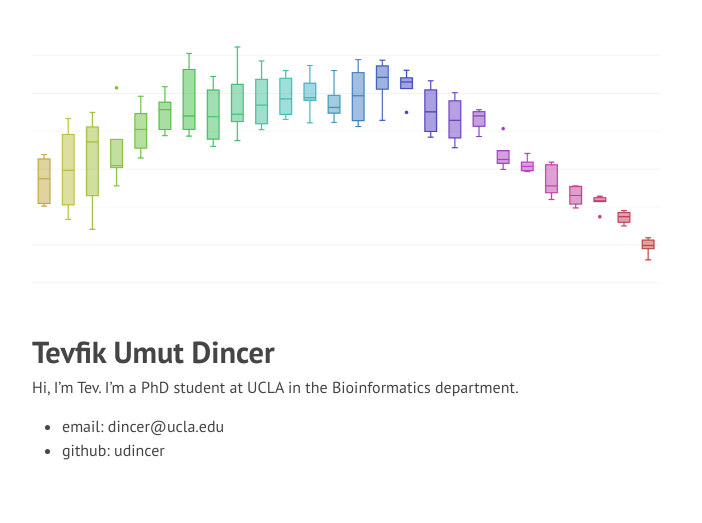
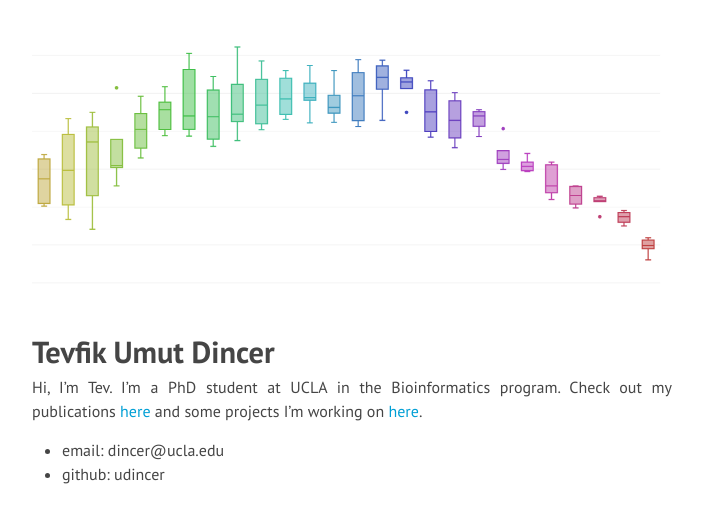
Before and after one commit to udincer/udincer.github.io, a Jekyll site: the page built from index.md, in a window 1280 px wide. Shown: the top 523 px of the page, without its empty margins (288-990 px from the left). Built offline with Jekyll 4.4.1, drawn with Linux system fonts in a browser that asks for light colours; nearby versions of some CDN libraries; Markdown is read by kramdown in place of the engine named in the settings.

Commit message:
added links to pubs and github

```diff
--- a/index.md
+++ b/index.md
@@ -6,7 +6,7 @@ layout: default
 
 # Tevfik Umut Dincer
 
-Hi, I'm Tev. I'm a PhD student at UCLA in the Bioinformatics department.
+Hi, I'm Tev. I'm a PhD student at UCLA in the Bioinformatics program. Check out my publications [here](http://www.ncbi.nlm.nih.gov/pubmed/?term=umut+dincer) and some projects I'm working on [here](https://github.com/udincer).
 
 - email: <span style="unicode-bidi:bidi-override; direction: rtl;"> ude.alcu<span style="display:none">hello@there.com</span>@recnid </span>
 - github: udincer
```
Also changed, not shown: 1 other file.
